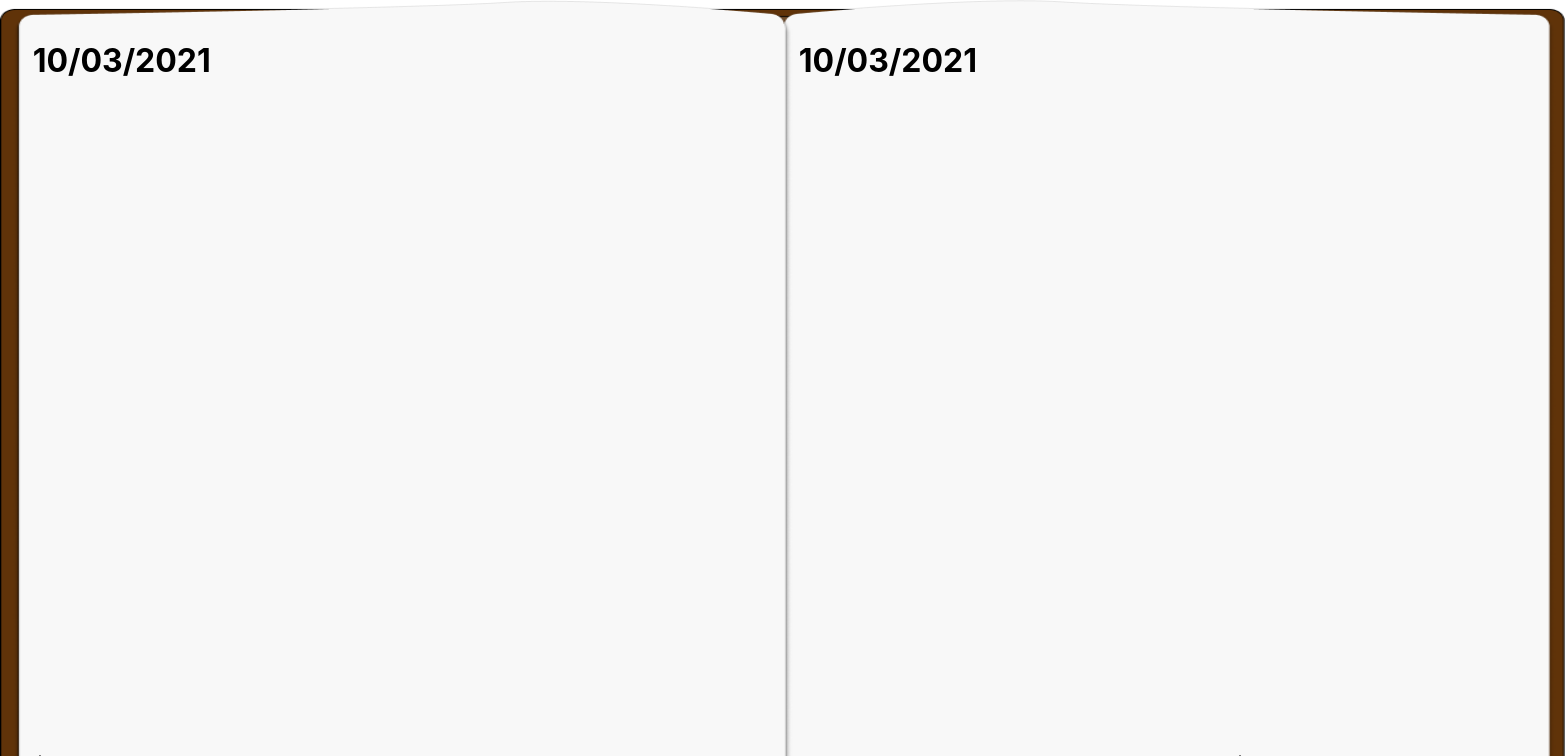
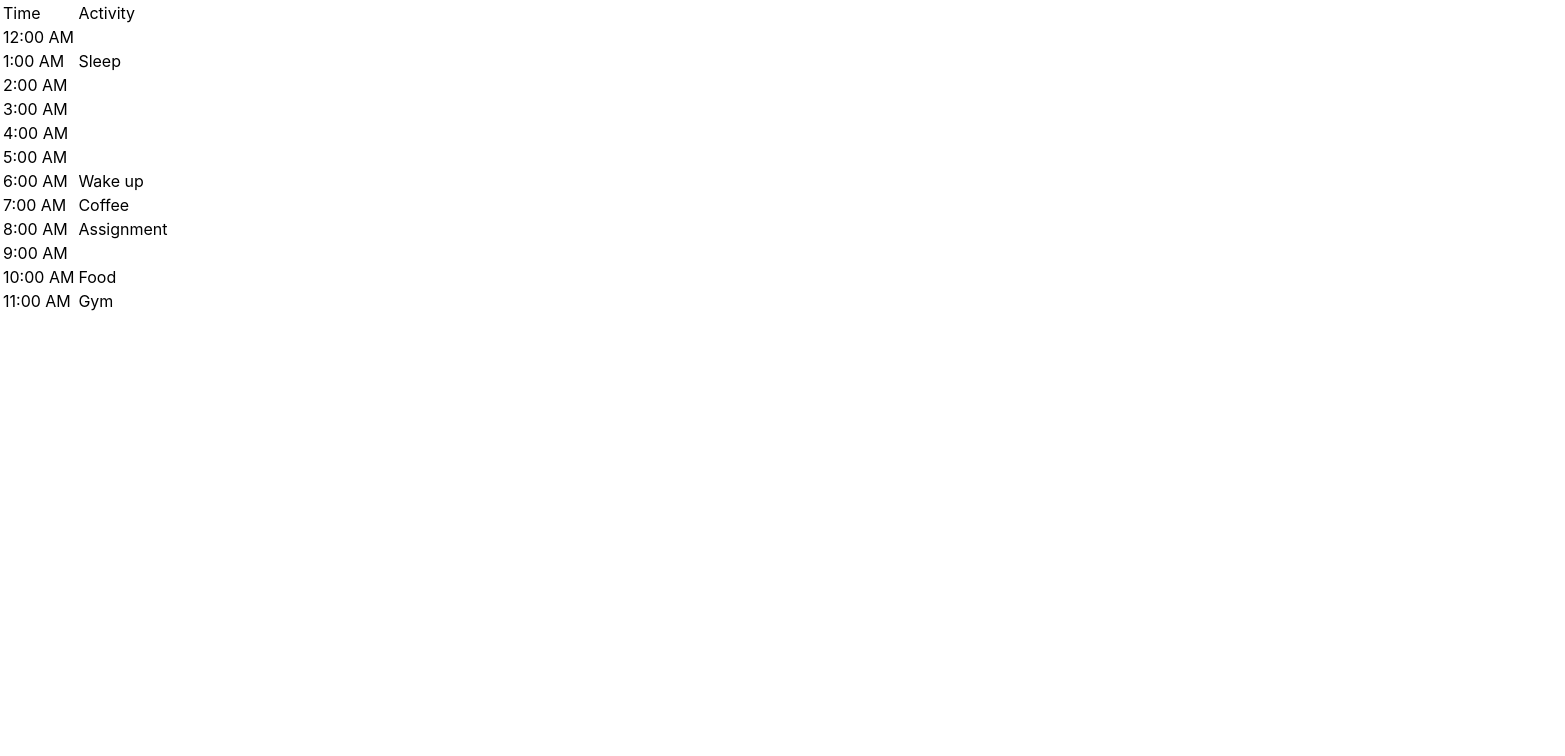
Before and after one commit to UOA-SE701-Group3-2021/3Lancers, a React (Create React App) app in the folder telos-frontend/: page / in a window 1280 px wide. Shown: the top 756 px of the page, 1565 px wide, since content can reach past the window. Built offline with nearby package versions, Linux system fonts and the light colour scheme.

Commit message:
Basic table implemented

```diff
--- a/telos-frontend/package.json
+++ b/telos-frontend/package.json
@@ -8,10 +8,13 @@
     "@testing-library/jest-dom": "^5.11.9",
     "@testing-library/react": "^11.2.5",
     "@testing-library/user-event": "^12.8.3",
+    "axios": "^0.21.1",
+    "bootstrap": "^4.6.0",
     "fontsource-roboto": "^4.0.0",
     "moment": "^2.29.1",
     "react": "^17.0.1",
     "react-big-calendar": "^0.33.2",
+    "react-bootstrap": "^1.5.2",
     "react-dom": "^17.0.1",
     "react-scripts": "4.0.3",
     "web-vitals": "^1.1.1"
--- a/telos-frontend/src/components/calendar/JournalCalendar.jsx
+++ b/telos-frontend/src/components/calendar/JournalCalendar.jsx
@@ -1,3 +1,44 @@
-const JournalCalendar = () => <div />;
+// import {useState, useEffect} from "react";
+import 'bootstrap/dist/css/bootstrap-grid.min.css';
+import * as ReactBootStrap from "react-bootstrap"
 
+let times;
+const JournalCalendar = () => {
+    times = [
+        {time: "12:00 AM", activity: ""},
+        {time: "1:00 AM", activity: "Sleep"},
+        {time: "2:00 AM", activity: ""},
+        {time: "3:00 AM", activity: ""},
+        {time: "4:00 AM", activity: ""},
+        {time: "5:00 AM", activity: ""},
+        {time: "6:00 AM", activity: "Wake up"},
+        {time: "7:00 AM", activity: "Coffee"},
+        {time: "8:00 AM", activity: "Assignment"},
+        {time: "9:00 AM", activity: ""},
+        {time: "10:00 AM", activity: "Food"},
+        {time: "11:00 AM", activity: "Gym"},
+    ]
+    // eslint-disable-next-line no-shadow
+    const renderTable = (times, index) => (
+            <tr key={index}>
+                <td>{times.time}</td>
+                <td>{times.activity}</td>
+            </tr>
+        )
+return(
+        <div>
+            <ReactBootStrap.Table striped bordered hover>
+                <thead>
+                <tr>
+                    <td>Time</td>
+                    <td>Activity</td>
+                </tr>
+                </thead>
+                <tbody>
+                {times.map(renderTable)}
+                </tbody>
+            </ReactBootStrap.Table>
+        </div>
+);
+}
 export default JournalCalendar;
--- a/telos-frontend/src/index.js
+++ b/telos-frontend/src/index.js
@@ -1,13 +1,14 @@
 import React from 'react';
 import ReactDOM from 'react-dom';
 import './index.css';
-import App from './App';
+// import App from './App';
+import JournalCalendar from './components/calendar/JournalCalendar';
 import reportWebVitals from './reportWebVitals';
 import 'fontsource-roboto';
 
 ReactDOM.render(
   <React.StrictMode>
-    <App />
+    <JournalCalendar />
   </React.StrictMode>,
   document.getElementById('root')
 );
```
Also changed, not shown: 1 other file (tests, documents, lock files or other folders).
